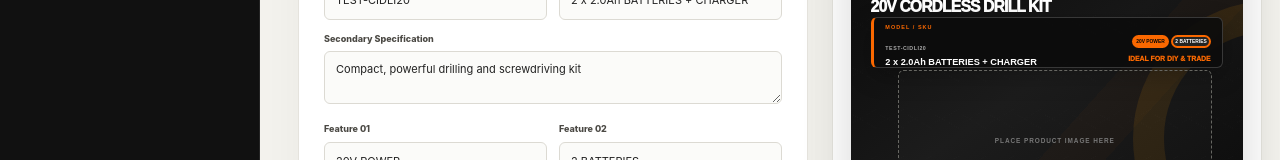
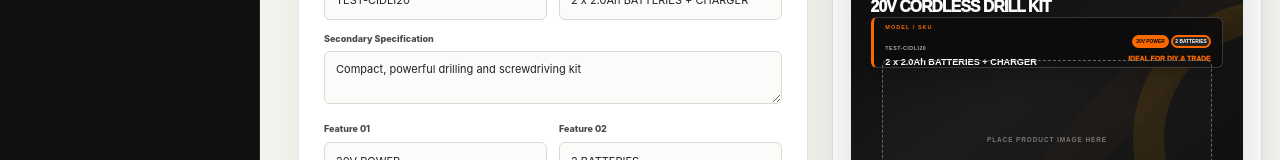
Before and after one commit to HermanBornman/toolhub-social-studio, a Next.js app: page /create in a window 1280 px wide. Shown: the part 441-601 px from the top of the page. Built offline with nearby package versions, Linux system fonts and the light colour scheme.

Commit message:
Polish Phase 1B product hero layout

```diff
--- a/app/globals.css
+++ b/app/globals.css
@@ -70,14 +70,14 @@ button,a { -webkit-tap-highlight-color:transparent; }
 .spec-copy>span { display:inline; margin:0 1cqw 0 0; color:var(--orange); font-size:1.3cqw; letter-spacing:.18em; }
 .spec-copy>small { color:#aaa; font-size:1.35cqw; font-weight:800; letter-spacing:.1em; }
 .spec-panel .spec-copy>strong { display:block; max-height:3.2cqw; margin-top:.45cqw; overflow:hidden; font-size:2.35cqw; line-height:1.05; }
-.spec-panel .spec-copy>p { max-height:2.2cqw; margin:.45cqw 0 0; overflow:hidden; color:#b8b8b3; font-size:1.35cqw; line-height:1.18; }
+.spec-panel .spec-copy>p { max-height:2.5cqw; margin:.45cqw 0 0; overflow:hidden; color:#c8c8c3; font-size:1.4cqw; font-weight:500; line-height:1.2; }
 .spec-features { min-width:0; }
 .spec-features .feature-row { justify-content:flex-end; margin:0; }
 .spec-features .feature-row b { max-width:13cqw; padding:.8cqw 1cqw; border-radius:99px; background:#393936; font-size:1.25cqw; text-align:center; }
 .spec-features .feature-row b:first-child { color:#050505; background:var(--orange); }
 .spec-features .feature-row b:last-child { padding:calc(.8cqw - 2px) calc(1cqw - 2px); border:2px solid var(--orange); background:#242422; }
 .spec-features em { display:block; margin-top:1.4cqw; color:var(--orange); font-size:1.75cqw; font-style:normal; font-weight:1000; text-align:right; }
-.product-stage { left:12cqw; right:auto; top:65.5cqw; width:80cqw; height:36.5cqw; z-index:1; }
+.product-stage { left:8cqw; right:auto; top:63cqw; width:84cqw; height:41cqw; z-index:1; }
 .product-stage>img { width:100%; height:100%; object-fit:contain; object-position:center; filter:drop-shadow(0 1.4cqw 1.1cqw rgba(0,0,0,.38)); }
 .product-placeholder { width:100%; height:100%; border-radius:1.5cqw; background:rgba(255,255,255,.02); }
 .product-placeholder span { color:#777; font-size:1.65cqw; letter-spacing:.14em; }
```
